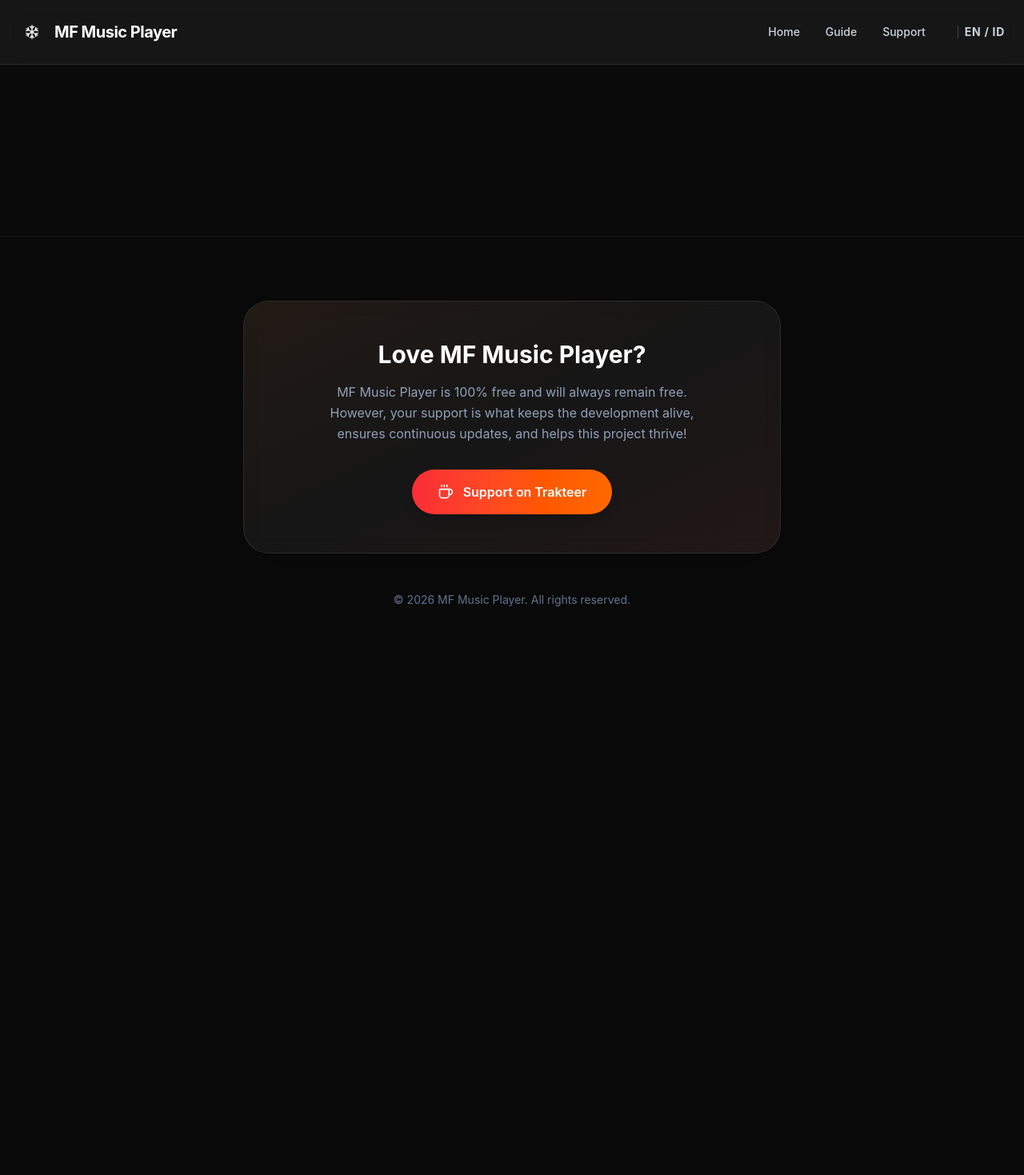
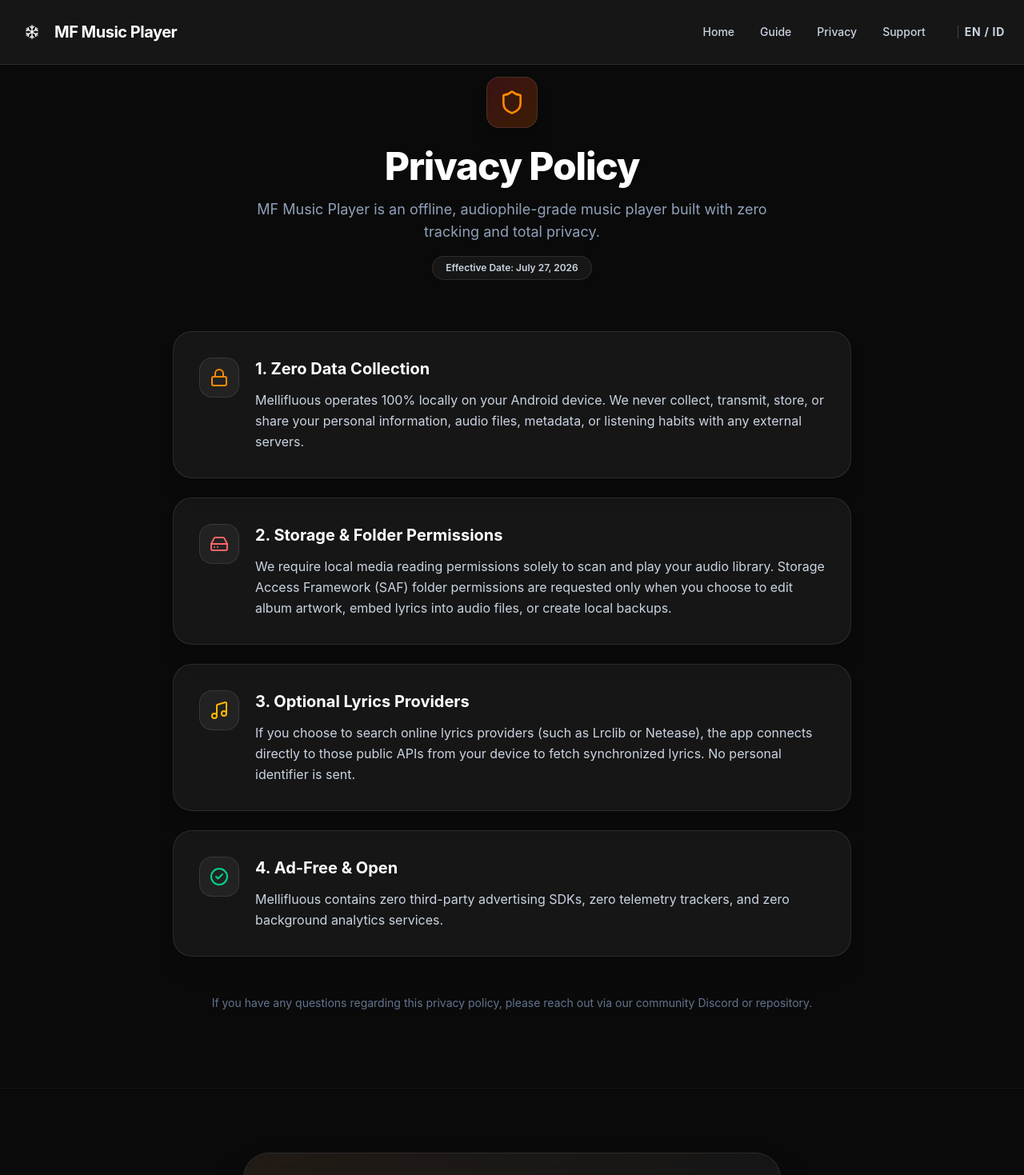
Before and after one commit to Lasteinsa/mf-web, a React (Vite) app: page /privacy in a window 1280 px wide. Shown: the top 1469 px of the page at 80% size. Before the commit the page ends 800 px from the top, so only its background shows below. Built offline with nearby package versions, Linux system fonts and the light colour scheme.

Commit message:
feat: add bilingual Privacy Policy page, SPA routing fallback rules, and Google Play (Soon) CTA

```diff
--- a/index.html
+++ b/index.html
@@ -5,6 +5,20 @@
     <link rel="icon" type="image/svg+xml" href="/favicon.svg" />
     <meta name="viewport" content="width=device-width, initial-scale=1.0" />
     <title>MF Music Player</title>
+    <!-- Start Single Page Apps for GitHub Pages -->
+    <script type="text/javascript">
+      (function(l) {
+        if (l.search[1] === 'p' && l.search[2] === '=') {
+          var decoded = l.search.slice(1).split('&').map(function(s) {
+            return s.replace(/~and~/g, '&')
+          }).join('?');
+          window.history.replaceState(null, null,
+              l.pathname.slice(0, -1) + decoded.slice(2) + l.hash
+          );
+        }
+      }(window.location))
+    </script>
+    <!-- End Single Page Apps for GitHub Pages -->
   </head>
   <body>
     <div id="root"></div>
--- /dev/null
+++ b/public/404.html
@@ -0,0 +1,22 @@
+<!DOCTYPE html>
+<html>
+  <head>
+    <meta charset="utf-8">
+    <title>Mellifluous</title>
+    <script type="text/javascript">
+      // Single Page Apps for GitHub Pages
+      // https://github.com/rafgraph/spa-github-pages
+      var pathSegmentsToKeep = 0;
+      var l = window.location;
+      l.replace(
+        l.protocol + '//' + l.hostname + (l.port ? ':' + l.port : '') +
+        l.pathname.split('/').slice(0, 1 + pathSegmentsToKeep).join('/') + '/?p=/' +
+        l.pathname.slice(1).split('/').slice(pathSegmentsToKeep).join('/').replace(/&/g, '~and~') +
+        (l.search ? '&q=' + l.search.slice(1).replace(/&/g, '~and~') : '') +
+        l.hash
+      );
+    </script>
+  </head>
+  <body>
+  </body>
+</html>
--- a/src/App.jsx
+++ b/src/App.jsx
@@ -2,6 +2,7 @@ import { BrowserRouter, Routes, Route } from "react-router-dom";
 import Navbar from "./components/Navbar";
 import Home from "./pages/Home";
 import Guide from "./pages/Guide";
+import Privacy from "./pages/Privacy";
 
 import Footer from "./components/Footer";
 
@@ -14,6 +15,7 @@ function App() {
           <Routes>
             <Route path="/" element={<Home />} />
             <Route path="/guide" element={<Guide />} />
+            <Route path="/privacy" element={<Privacy />} />
           </Routes>
         </main>
         <Footer />
--- a/src/components/Footer.jsx
+++ b/src/components/Footer.jsx
@@ -1,4 +1,5 @@
 import { Coffee } from "lucide-react";
+import { Link } from "react-router-dom";
 import { useTranslation } from "react-i18next";
 import { motion } from "framer-motion";
 
@@ -37,7 +38,15 @@ const Footer = () => {
           </div>
         </motion.div>
 
-        <div className="text-center">
+        <div className="text-center space-y-3">
+          <div>
+            <Link
+              to="/privacy"
+              className="text-sm font-medium text-slate-400 hover:text-white transition-colors"
+            >
+              {t('footer.privacy_policy')}
+            </Link>
+          </div>
           <p className="text-slate-500 text-sm">
             {t('footer.copyright')}
           </p>
--- a/src/components/Navbar.jsx
+++ b/src/components/Navbar.jsx
@@ -28,6 +28,9 @@ const Navbar = () => {
           <Link to="/guide" className="hover:text-white transition-colors">
             {t('navbar.guide')}
           </Link>
+          <Link to="/privacy" className="hover:text-white transition-colors">
+            {t('navbar.privacy')}
+          </Link>
           <a
             href={import.meta.env.VITE_DISCORD_LINK || "#"}
             target="_blank"
--- a/src/data/hero-data.jsx
+++ b/src/data/hero-data.jsx
@@ -1,4 +1,4 @@
-import { Download, HelpCircle } from "lucide-react";
+import { Download, HelpCircle, Store } from "lucide-react";
 import { links } from "../utils/links";
 
 export const buttonNavigation = [
@@ -6,12 +6,21 @@ export const buttonNavigation = [
     id: "download-link-140720260837",
     titleKey: "hero.download_apk",
     link: links.downloadLink,
-    icons: <Download className="w-5 h-5" />
+    icons: <Download className="w-5 h-5" />,
+    primary: true
+  },
+  {
+    id: "google-play-soon-140720260839",
+    titleKey: "hero.google_play_soon",
+    link: "#",
+    icons: <Store className="w-5 h-5 text-emerald-400" />,
+    primary: false
   },
   {
     id: "download-link-140720260838",
     titleKey: "hero.discord_support",
-    link: links.downloadLink,
-    icons: <HelpCircle className="w-5 h-5" />
-  },
-]
+    link: links.discordLink,
+    icons: <HelpCircle className="w-5 h-5" />,
+    primary: false
+  }
+];
--- a/src/locales/en.json
+++ b/src/locales/en.json
@@ -3,6 +3,7 @@
     "title": "MF Music Player",
     "home": "Home",
     "guide": "Guide",
+    "privacy": "Privacy",
     "support": "Support"
   },
   "hero": {
@@ -11,6 +12,7 @@
     "title_2": "Unleashed.",
     "description": "Experience MFAndroid, the ultimate music player designed for pristine audio quality, seamless offline playback, and an interface that moves with you.",
     "download_apk": "Download APK",
+    "google_play_soon": "Google Play (Soon)",
     "discord_support": "Discord Support",
     "guide_prompt": "Want to know about the guide?",
     "guide_link": "Take a look here to learn everything"
@@ -105,6 +107,21 @@
     "title": "Love MF Music Player?",
     "description": "MF Music Player is 100% free and will always remain free. However, your support is what keeps the development alive, ensures continuous updates, and helps this project thrive!",
     "donate_btn": "Support on Trakteer",
+    "privacy_policy": "Privacy Policy",
     "copyright": "© 2026 MF Music Player. All rights reserved."
+  },
+  "privacy": {
+    "title": "Privacy Policy",
+    "subtitle": "MF Music Player is an offline, audiophile-grade music player built with zero tracking and total privacy.",
+    "effective_date": "Effective Date: July 27, 2026",
+    "s1_title": "1. Zero Data Collection",
+    "s1_desc": "Mellifluous operates 100% locally on your Android device. We never collect, transmit, store, or share your personal information, audio files, metadata, or listening habits with any external servers.",
+    "s2_title": "2. Storage & Folder Permissions",
+    "s2_desc": "We require local media reading permissions solely to scan and play your audio library. Storage Access Framework (SAF) folder permissions are requested only when you choose to edit album artwork, embed lyrics into audio files, or create local backups.",
+    "s3_title": "3. Optional Lyrics Providers",
+    "s3_desc": "If you choose to search online lyrics providers (such as Lrclib or Netease), the app connects directly to those public APIs from your device to fetch synchronized lyrics. No personal identifier is sent.",
+    "s4_title": "4. Ad-Free & Open",
+    "s4_desc": "Mellifluous contains zero third-party advertising SDKs, zero telemetry trackers, and zero background analytics services.",
+    "footer_note": "If you have any questions regarding this privacy policy, please reach out via our community Discord or repository."
   }
 }
--- a/src/locales/id.json
+++ b/src/locales/id.json
@@ -3,6 +3,7 @@
     "title": "MF Music Player",
     "home": "Beranda",
     "guide": "Panduan",
+    "privacy": "Privasi",
     "support": "Bantuan"
   },
   "hero": {
@@ -11,6 +12,7 @@
     "title_2": "Tanpa Batas.",
     "description": "Rasakan pengalaman menggunakan MFAndroid, pemutar musik terbaik yang dirancang untuk kualitas audio super jernih, pemutaran offline tanpa hambatan, dan antarmuka yang dinamis.",
     "download_apk": "Unduh APK",
+    "google_play_soon": "Google Play (Segera)",
     "discord_support": "Bantuan Discord",
     "guide_prompt": "Ingin tahu lebih lanjut?",
     "guide_link": "Cek panduan lengkapnya di sini"
@@ -105,6 +107,21 @@
     "title": "Suka dengan MF Music Player?",
     "description": "MF Music Player 100% gratis dan bakal terus gratis selamanya. Walau begitu, dukungan dari kamu sangat berarti untuk memastikan pengembangannya tetap hidup, terus diperbarui, dan semakin luar biasa!",
     "donate_btn": "Dukung via Trakteer",
+    "privacy_policy": "Kebijakan Privasi",
     "copyright": "© 2026 MF Music Player. Hak cipta dilindungi."
+  },
+  "privacy": {
+    "title": "Kebijakan Privasi",
+    "subtitle": "MF Music Player adalah pemutar musik offline kelas audiophile tanpa pelacakan data dan menjaga privasi sepenuhnya.",
+    "effective_date": "Tanggal Berlaku: 27 Juli 2026",
+    "s1_title": "1. Bebas Pengumpulan Data",
+    "s1_desc": "Mellifluous berjalan 100% lokal di perangkat Android kamu. Kami tidak pernah mengumpulkan, mengirim, menyimpan, atau membagikan informasi pribadi, file audio, metadata, atau kebiasaan mendengarkanmu ke server eksternal mana pun.",
+    "s2_title": "2. Izin Penyimpanan & Folder",
+    "s2_desc": "Kami membutuhkan izin membaca media lokal semata-mata untuk memindai dan memutar perpustakaan musikmu. Izin folder Storage Access Framework (SAF) hanya diminta ketika kamu memilih untuk mengedit gambar album, menanamkan lirik ke file audio, atau membuat cadangan lokal.",
+    "s3_title": "3. Penyedia Lirik Opsional",
+    "s3_desc": "Jika kamu memilih untuk mencari penyedia lirik online (seperti Lrclib atau Netease), aplikasi terhubung langsung ke API publik tersebut dari perangkatmu untuk mengambil lirik tersinkronisasi. Tidak ada identifikasi pribadi yang dikirimkan.",
+    "s4_title": "4. Bebas Iklan & Terbuka",
+    "s4_desc": "Mellifluous tidak memiliki SDK iklan pihak ketiga, tidak ada pelacak telemetri, dan tidak ada layanan analisis latar belakang.",
+    "footer_note": "Jika kamu memiliki pertanyaan mengenai kebijakan privasi ini, silakan hubungi kami melalui Discord atau repositori komunitas."
   }
 }
--- /dev/null
+++ b/src/pages/Privacy.jsx
@@ -0,0 +1,95 @@
+import { motion } from "framer-motion";
+import { Shield, Lock, HardDrive, Music, CheckCircle2 } from "lucide-react";
+import { useTranslation } from "react-i18next";
+
+const Privacy = () => {
+  const { t } = useTranslation();
+
+  const sections = [
+    {
+      icon: <Lock className="w-6 h-6 text-orange-400" />,
+      title: t("privacy.s1_title"),
+      content: t("privacy.s1_desc"),
+    },
+    {
+      icon: <HardDrive className="w-6 h-6 text-red-400" />,
+      title: t("privacy.s2_title"),
+      content: t("privacy.s2_desc"),
+    },
+    {
+      icon: <Music className="w-6 h-6 text-amber-400" />,
+      title: t("privacy.s3_title"),
+      content: t("privacy.s3_desc"),
+    },
+    {
+      icon: <CheckCircle2 className="w-6 h-6 text-emerald-400" />,
+      title: t("privacy.s4_title"),
+      content: t("privacy.s4_desc"),
+    },
+  ];
+
+  return (
+    <div className="py-24 container mx-auto px-6 max-w-4xl">
+      {/* Hero Header */}
+      <motion.div
+        initial={{ opacity: 0, y: 20 }}
+        animate={{ opacity: 1, y: 0 }}
+        transition={{ duration: 0.6 }}
+        className="text-center mb-16"
+      >
+        <div className="inline-flex items-center justify-center w-16 h-16 rounded-2xl bg-gradient-to-br from-red-500/20 to-orange-500/20 border border-white/10 mb-6 shadow-xl">
+          <Shield className="w-8 h-8 text-orange-400" />
+        </div>
+        <h1 className="text-4xl md:text-5xl font-extrabold text-white tracking-tight mb-4">
+          {t("privacy.title")}
+        </h1>
+        <p className="text-slate-400 text-lg max-w-2xl mx-auto">
+          {t("privacy.subtitle")}
+        </p>
+        <div className="mt-4 inline-block px-4 py-1.5 rounded-full bg-white/5 border border-white/10 text-xs font-semibold text-slate-300">
+          {t("privacy.effective_date")}
+        </div>
+      </motion.div>
+
+      {/* Sections Grid */}
+      <div className="space-y-6">
+        {sections.map((sec, index) => (
+          <motion.div
+            key={index}
+            initial={{ opacity: 0, y: 15 }}
+            whileInView={{ opacity: 1, y: 0 }}
+            viewport={{ once: true }}
+            transition={{ duration: 0.5, delay: index * 0.1 }}
+            className="bg-white/5 backdrop-blur-md border border-white/10 rounded-3xl p-8 shadow-xl hover:border-white/20 transition-all"
+          >
+            <div className="flex items-start gap-5">
+              <div className="p-3 rounded-2xl bg-white/5 border border-white/10 flex-shrink-0">
+                {sec.icon}
+              </div>
+              <div>
+                <h2 className="text-xl font-bold text-white mb-3">
+                  {sec.title}
+                </h2>
+                <p className="text-slate-300 leading-relaxed text-sm md:text-base">
+                  {sec.content}
+                </p>
+              </div>
+            </div>
+          </motion.div>
+        ))}
+      </div>
+
+      {/* Footer Contact Note */}
+      <motion.div
+        initial={{ opacity: 0 }}
+        whileInView={{ opacity: 1 }}
+        viewport={{ once: true }}
+        className="mt-12 text-center text-sm text-slate-500"
+      >
+        <p>{t("privacy.footer_note")}</p>
+      </motion.div>
+    </div>
+  );
+};
+
+export default Privacy;
```
Also changed, not shown: src/components/Hero.jsx (+10 -3 lines), vercel.json (added).
